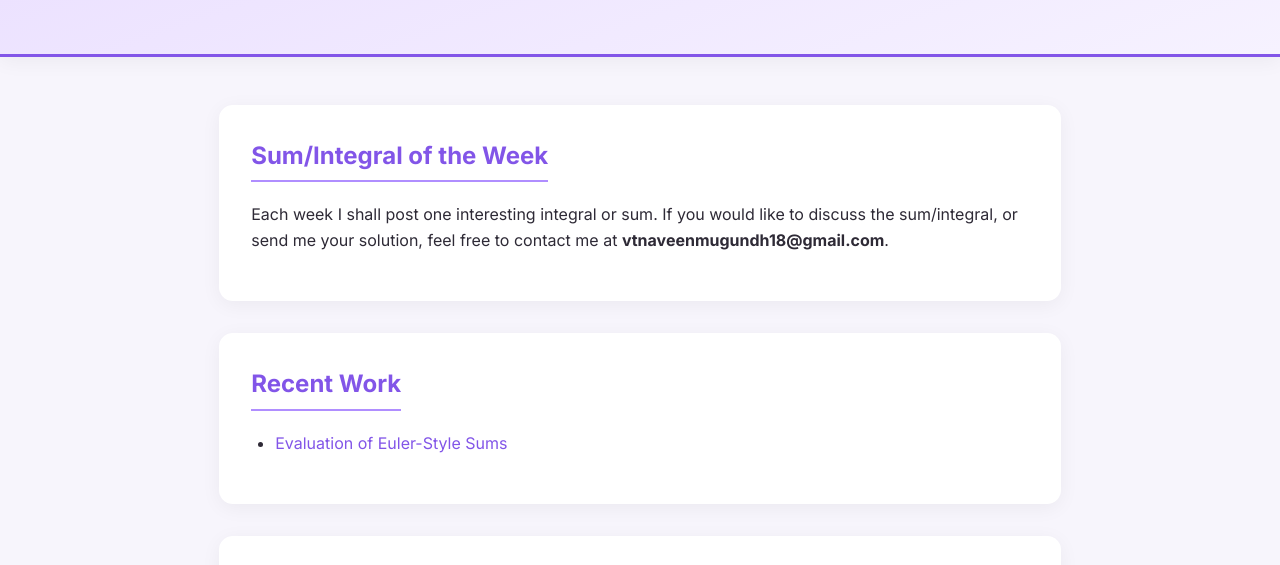
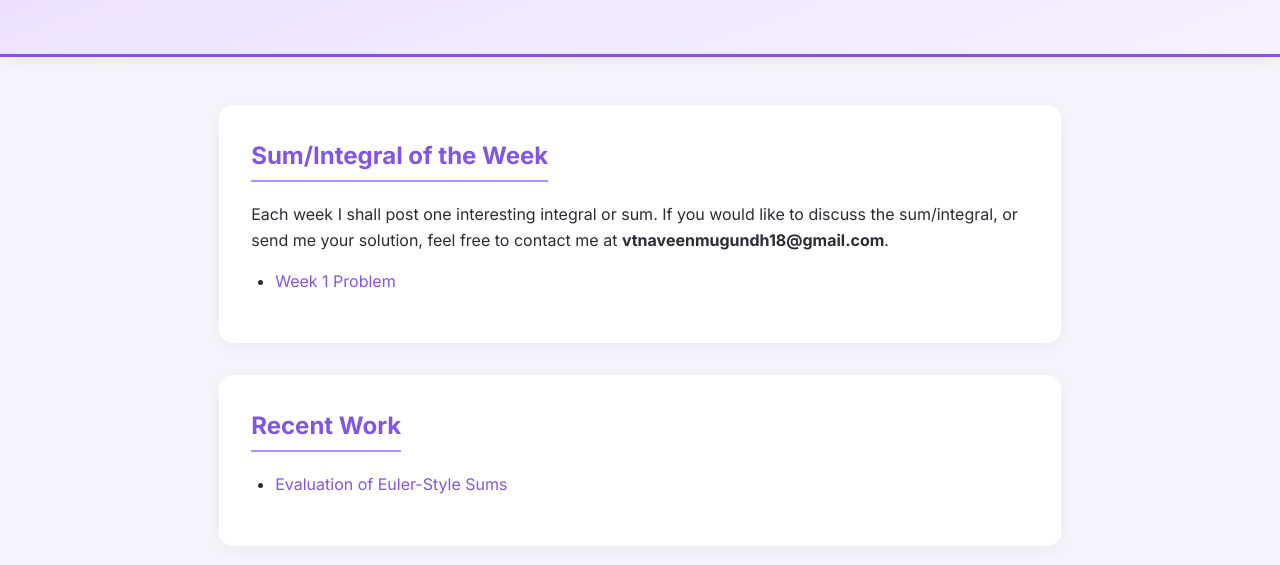
Before and after one commit to vtdoesmath/vtdoesmath.github.io, a plain HTML site: page index.html in a window 1280 px wide. Shown: the part 164-729 px from the top of the page. Drawn offline with nearby package versions, Linux system fonts and the light colour scheme.

Commit message:
Update index.html

```diff
--- a/index.html
+++ b/index.html
@@ -153,6 +153,9 @@
         If you would like to discuss the sum/integral, or send me your solution,
         feel free to contact me at <b>vtnaveenmugundh18@gmail.com</b>.
       </p>
+      <ul>
+        <li><a href="Week 1 Problem.pdf" target="_blank">Week 1 Problem</a></li>
+      </ul>
     </section>
 
     <section id="recent">
```
